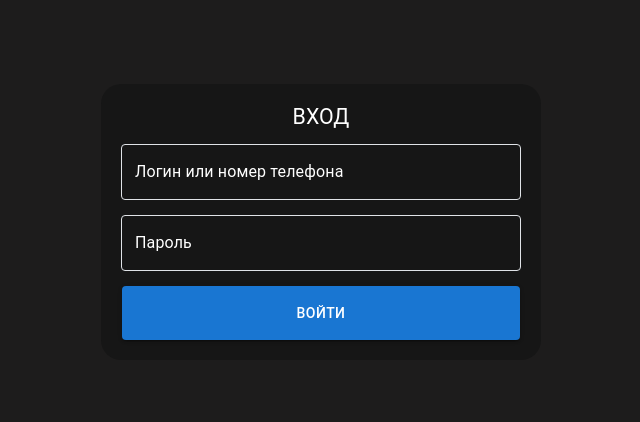
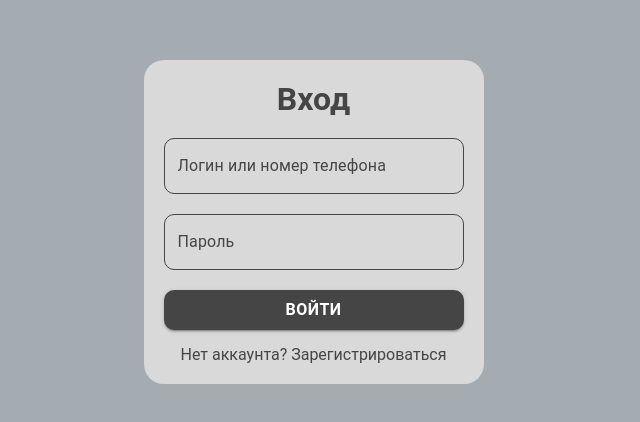
Before and after one commit to nnspecter/MyHabbitsReact, a Next.js app: page /login in a window 1280 px wide. Shown: the part 178-600 px from the top of the page, without its empty margins (319-959 px from the left). Built offline with nearby package versions, Linux system fonts and the light colour scheme; no server answers.

Commit message:
стиль логина под фигму

```diff
--- a/src/ZustandStore/store.ts
+++ b/src/ZustandStore/store.ts
@@ -11,6 +11,7 @@ interface ModeStore{
     selectedGroupId: number | null,
     selectedDate: string
     dateRange: DateRange,
+    dashBoardDateRange: DateRange,
     setMode: (number, boolean) => void,
     setSelectedGroupId: (number) => void,
     setDate: (newDate) => void,
@@ -29,6 +30,10 @@ export const useStore = create<ModeStore>((set, get)=>({
     dateRange: {
         startDate: "2025-10-01",
         endDate: "2025-11-10",
+    },
+    dashBoardDateRange: {
+        startDate: "2025-01-01",
+        endDate: "2025-12-31",
     },
 
     setMode: (id: number, mode: boolean)=>{
--- a/src/app/globals.scss
+++ b/src/app/globals.scss
@@ -2,10 +2,11 @@ html, body, #__next {
   padding: 0;
   margin: 0;
   font-family: Roboto, sans-serif;
-  height: 100vh;
+  scrollbar-gutter: stable ;
   width: 100%;
-  background-color: rgb(29, 28, 28);
+  background-color: rgb(165, 172, 177);
 }
+
 
 .tableLoading{
   display: flex;
--- a/src/app/login/page.tsx
+++ b/src/app/login/page.tsx
@@ -1,5 +1,5 @@
 import React from 'react'
-import AuthentificationForm from '../../features/Login/LoginForm'
+import AuthentificationForm from '../../features/Login/StyledLoginform'
 
 const page = () => {
   return (
--- a/src/components/HabitsNew/Table/Table.tsx
+++ b/src/components/HabitsNew/Table/Table.tsx
@@ -35,6 +35,7 @@ const CustomTable: React.FC<CustomTableProps> = ({}) => {
     scrollDirectionRef.current = null;
 
   }, [dates]);
+
   //блок скролла при загрузке
   useEffect(() => {
     const container = tableContainerRef.current;
--- a/src/components/Settings/GroupsSettings/GroupSettings.module.scss
+++ b/src/components/Settings/GroupsSettings/GroupSettings.module.scss
@@ -8,7 +8,7 @@
         align-items: center;
         gap: 20px;
         button{
-            padding: 5px;
+
         }
     }
 }
--- a/src/components/Settings/MainSettings/MainSettings.module.scss
+++ b/src/components/Settings/MainSettings/MainSettings.module.scss
@@ -1,6 +1,7 @@
 .mainSettings{
     display: flex;
     gap: 10px;
+
     .HiddenCheckbox{
         display: flex;
 
--- a/src/components/Settings/MainSettings/MainSettings.tsx
+++ b/src/components/Settings/MainSettings/MainSettings.tsx
@@ -11,8 +11,7 @@ const MainSettings = ({settings}) => {
 
   return (
     <div className={styles.mainSettings}>
-         <div className={styles.HiddenCheckbox}>Показывать скрытые <Checkbox onChange={(e) => handleShowHidden(e)} checked={settings.showHidden}/></div>
-        <Button variant='contained' color='success'> И так далее </Button>
+         <div className={styles.HiddenCheckbox}>Показывать скрытыe <Checkbox onChange={(e) => handleShowHidden(e)} checked={settings.showHidden}/></div>
     </div>
   )
 }
--- /dev/null
+++ b/src/features/Login/StyledLoginForm.module.scss
@@ -0,0 +1,57 @@
+.form{
+    display: flex;
+    justify-content: center;
+    align-items: center;
+    font-size: 16pt;
+    height: 100vh;
+    .formPanel{
+        display: flex;
+
+        align-items: center;
+        background-color: #D9D9D9;
+        color: #050505;
+        width: 300px;
+        flex-direction: column;
+        padding: 20px;
+        border-radius: 20px;
+        gap: 20px;
+        .name{
+            color: #454545;
+            font-size: 24pt;
+            font-weight: bold;
+        }
+
+        .formLabels{
+            color: #ffffff;
+            display: flex;
+            flex-direction: column;
+            gap: 20px;
+            .Input{
+                border-radius: 15px;
+            }
+            .Pass{
+                gap: 20px
+            }
+
+            .Number{
+                display: flex;
+                justify-content: center;
+                align-items: center;
+                gap: 5px;
+            }
+
+
+        }
+        .formButton{
+            display: flex;
+            flex-direction: column;
+            gap: 15px;
+            .lowerText{
+                color: #454545;
+                font-size: 12pt;
+                text-align: center;
+            }
+        }
+
+    }
+}
--- /dev/null
+++ b/src/features/Login/StyledLoginform.tsx
@@ -0,0 +1,100 @@
+"use client"
+import styles from "./StyledLoginForm.module.scss"
+import { Button, styled, TextField } from '@mui/material'
+import { useLogin } from '../../api/mutations';
+import { useRouter } from 'next/navigation';
+
+
+
+const AuthentificationForm = () => {
+  const CssTextField = styled(TextField)({
+    width: '300px',
+
+    '& label': {
+      color: '#454545', // обычный цвет label
+    },
+    '& label.Mui-focused': {
+      color: '#454545', // цвет label при фокусе
+    },
+    '& .MuiInput-underline:after': {
+      borderBottomColor: '#454545', // для standard варианта
+    },
+
+    '& .MuiOutlinedInput-root': {
+      '& input': {
+        color: '#454545', // **текст, который вводит пользователь**
+      },
+      '& input::placeholder': {
+        color: '#686868ff', // placeholder
+        opacity: 1,
+      },
+      // autofill
+      '& input:-webkit-autofill': {
+        WebkitBoxShadow: '0 0 0 1000px rgba(0,0,0,0) inset', // прозрачный
+        WebkitTextFillColor: '#454545', // цвет текста
+        transition: 'background-color 5000s ease-in-out 0s', // обманка для Chrome
+      },
+      '& fieldset': {
+        borderColor: '#454545', // обычная рамка
+        borderRadius: '10px',
+      },
+      '&:hover fieldset': {
+        borderColor: '#454545', // рамка при наведении
+        borderRadius: '10px',
+      },
+      '&.Mui-focused fieldset': {
+        borderColor: '#454545', // рамка при фокусе
+      },
+    },
+  });
+  const router = useRouter();
+  const LoginMutation = useLogin();
+
+
+    const handleSubmit = async (username, password) => {
+
+        if (!username || !password) {
+            return;
+        }
+
+        console.log({username: username, password: password})
+        await LoginMutation.mutate({ username, password });
+        await router.push("/table")
+    }
+
+  return (
+    <div className={styles.form}>
+      <form onSubmit ={e => {
+        e.preventDefault();
+        handleSubmit(e.target['login-input'].value.trim(), e.target['password-input'].value.trim());
+      }}>
+        <div className={styles.formPanel}>
+          <div className={styles.name}>Вход</div>
+          <div className={styles.formLabels}>
+            <CssTextField
+              label="Логин или номер телефона"
+              placeholder="Введите логин"
+              id="login-input"
+              type="text"
+
+            />
+            <CssTextField
+              label="Пароль"
+              placeholder="Введите пароль"
+              id="password-input"
+              type="password"
+
+            />
+          </div>
+          <div className={styles.formButton}>
+            <Button variant='contained' type="submit" sx={{background: "#454545"}} style={{width: "300px", fontSize: "12pt", fontWeight: "bold", borderRadius: "10px"}}>Войти</Button>
+            <div className={styles.lowerText}>Нет аккаунта? Зарегистрироваться</div>
+          </div>
+        </div>
+
+      </form>
+    </div>
+  )
+}
+
+export default AuthentificationForm
```
Also changed, not shown: src/components/Header/Header.module.scss (+8 -3 lines), src/app/images/monako.jpg (added).
